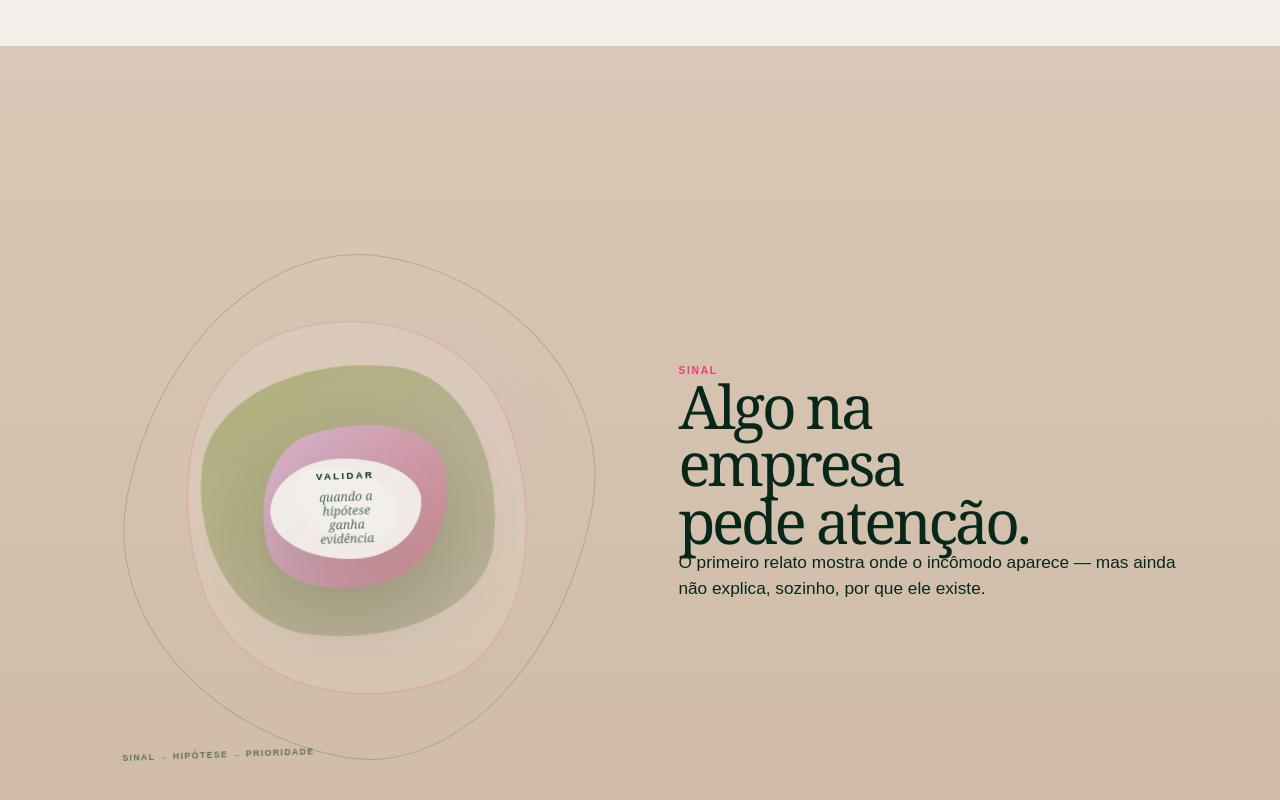
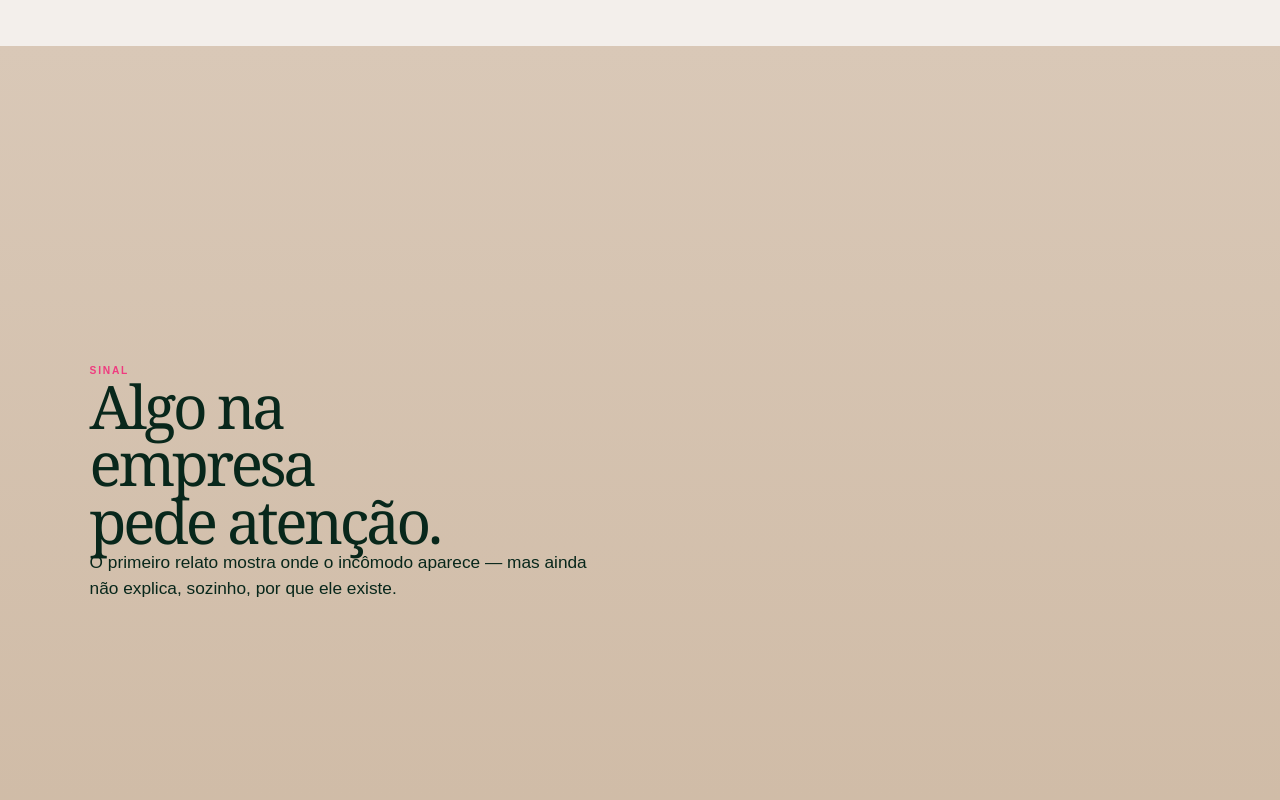
Before and after one commit to leleca7/blinko, a Next.js app: page / in a window 1280 px wide. Shown: the part 1932-2732 px from the top of the page. Built offline with nearby package versions, Linux system fonts and the light colour scheme.

Commit message:
fix(site): remover gráfico e estabilizar narrativa no scroll

```diff
--- a/components/ScrollStory.tsx
+++ b/components/ScrollStory.tsx
@@ -19,13 +19,11 @@ export default function ScrollStory() {
       const viewport = window.innerHeight;
       const travel = Math.max(story.offsetHeight - viewport, 1);
       const progress = Math.min(1, Math.max(0, -rect.top / travel));
-      const scene = progress < 0.3 ? "surface" : progress < 0.6 ? "layers" : "root";
-      const phase = progress >= 0.9 ? "exit" : "reading";
+      const scene = progress < 1 / 3 ? "surface" : progress < 2 / 3 ? "layers" : "root";
       const state = rect.top > 0 ? "before" : rect.bottom <= viewport ? "after" : "active";
 
       story.style.setProperty("--story-progress", String(progress));
       if (story.dataset.scene !== scene) story.dataset.scene = scene;
-      if (story.dataset.phase !== phase) story.dataset.phase = phase;
       if (story.dataset.state !== state) story.dataset.state = state;
     };
 
@@ -47,19 +45,6 @@ export default function ScrollStory() {
   return (
     <section ref={storyRef} className={styles.story} aria-label="Do sinal até a prioridade">
       <div className={styles.stage}>
-        <div className={styles.organic} aria-hidden="true">
-          <div className={`${styles.orbit} ${styles.orbitA}`} />
-          <div className={`${styles.orbit} ${styles.orbitB}`} />
-          <div className={`${styles.shape} ${styles.shapeA}`} />
-          <div className={`${styles.shape} ${styles.shapeB}`} />
-          <div className={`${styles.shape} ${styles.shapeC}`} />
-          <div className={styles.core}>
-            <span>VALIDAR</span>
-            <small>quando a hipótese ganha evidência</small>
-          </div>
-          <span className={styles.caption}>sinal → hipótese → prioridade</span>
-        </div>
-
         <div className={styles.scenes}>
           <article className={`${styles.scene} ${styles.scene1}`}>
             <span>SINAL</span>
```
